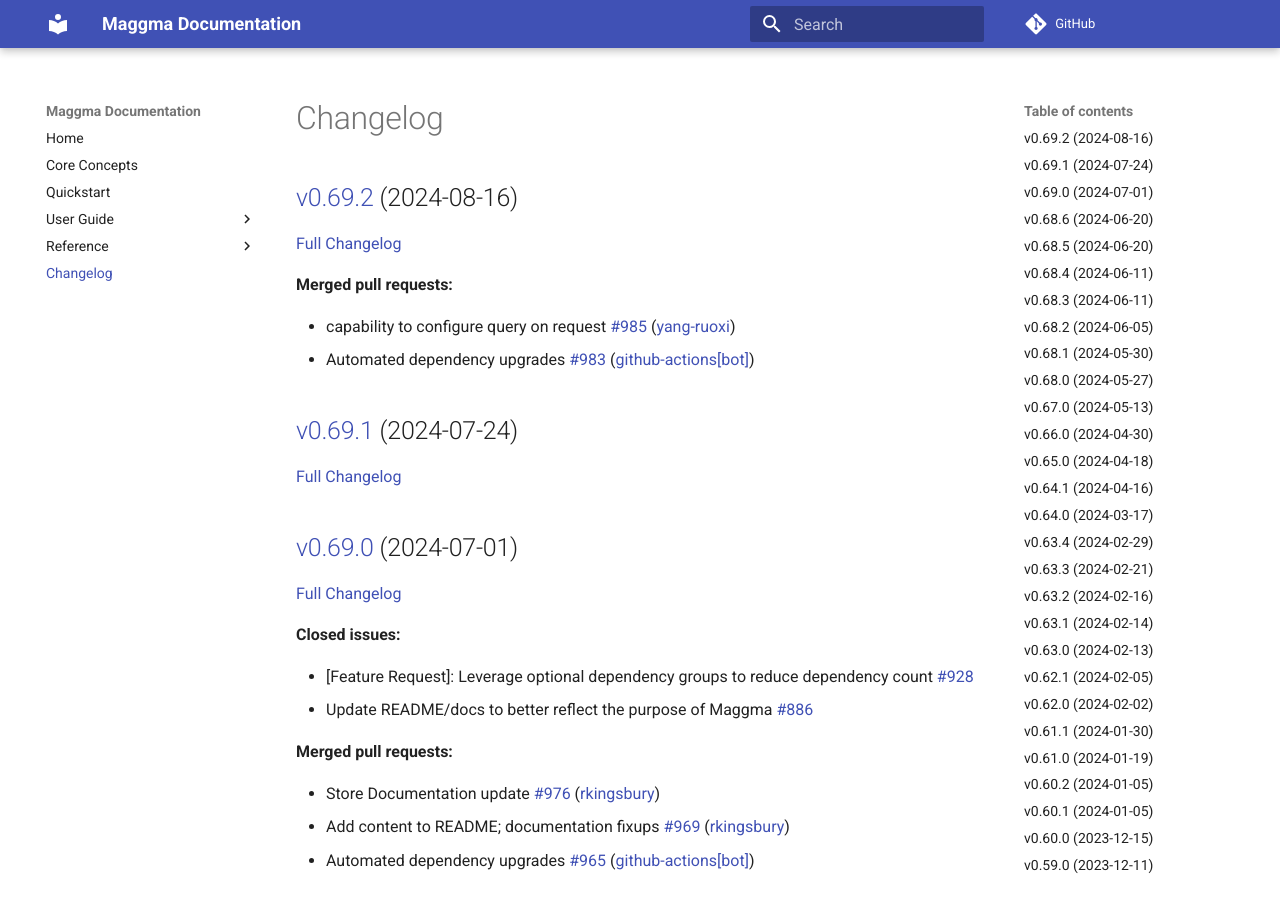
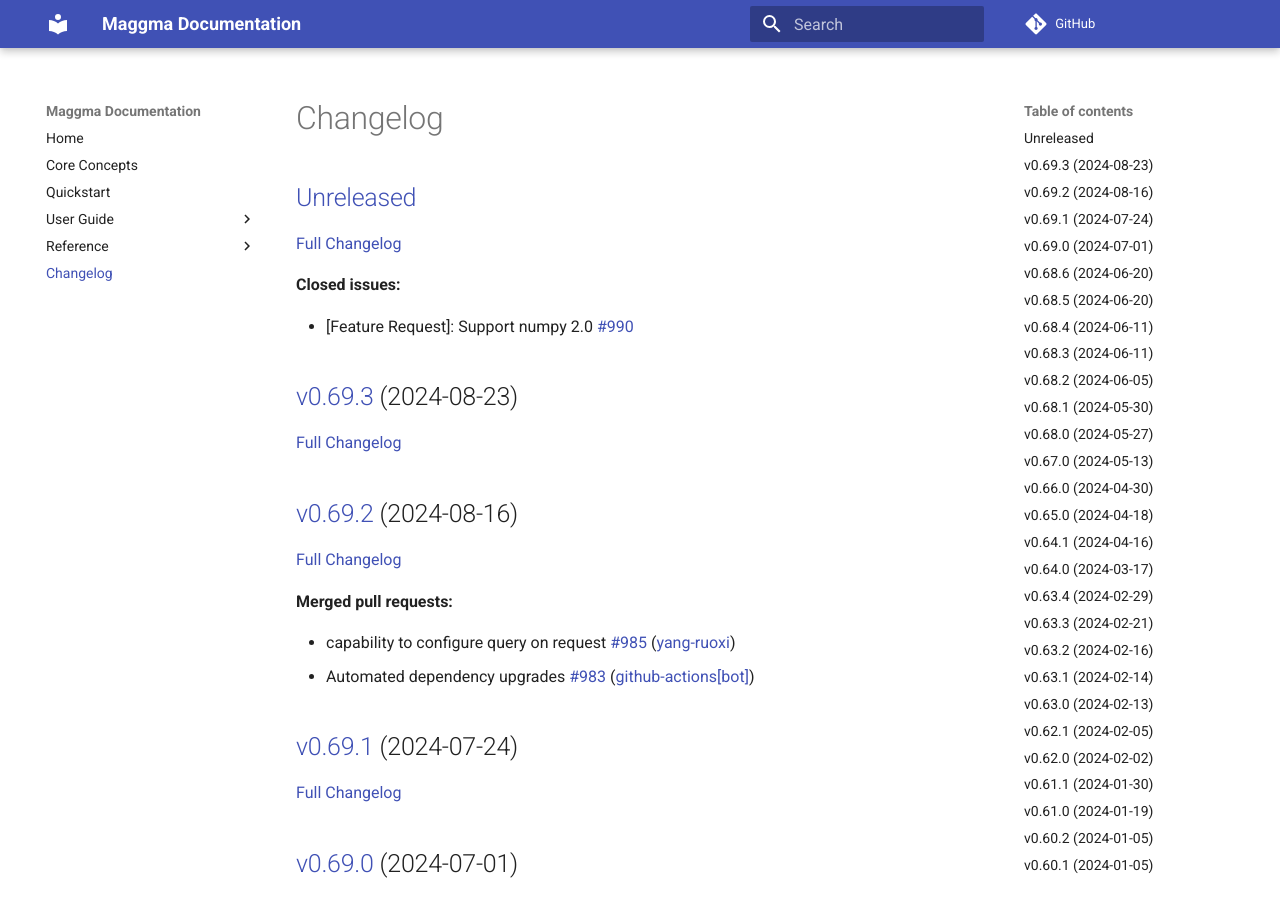
Before and after one commit to materialsproject/maggma, an MkDocs documentation site: the page built from docs/CHANGELOG.md, in a window 1280 px wide and 900 px high. Built offline with MkDocs 1.6.1 and Material for MkDocs 9.7.7, drawn with Linux system fonts in a browser that asks for light colours; comment, search, counter and statistics services are not loaded; some of the changed text lies outside the part shown.

Commit message:
Updated CHANGELOG.md

```diff
--- a/docs/CHANGELOG.md
+++ b/docs/CHANGELOG.md
@@ -1,4 +1,16 @@
 # Changelog
+
+## [Unreleased](https://github.com/materialsproject/maggma/tree/HEAD)
+
+[Full Changelog](https://github.com/materialsproject/maggma/compare/v0.69.3...HEAD)
+
+**Closed issues:**
+
+- \[Feature Request\]: Support numpy 2.0 [\#990](https://github.com/materialsproject/maggma/issues/990)
+
+## [v0.69.3](https://github.com/materialsproject/maggma/tree/v0.69.3) (2024-08-23)
+
+[Full Changelog](https://github.com/materialsproject/maggma/compare/v0.69.2...v0.69.3)
 
 ## [v0.69.2](https://github.com/materialsproject/maggma/tree/v0.69.2) (2024-08-16)
 
@@ -344,7 +356,7 @@
 
 ## [v0.57.0](https://github.com/materialsproject/maggma/tree/v0.57.0) (2023-09-26)
 
-[Full Changelog](https://github.com/materialsproject/maggma/compare/v0.55.0...v0.57.0)
+[Full Changelog](https://github.com/materialsproject/maggma/compare/v0.56.0...v0.57.0)
 
 **Merged pull requests:**
 
@@ -354,13 +366,13 @@
 - Automated dependency upgrades [\#860](https://github.com/materialsproject/maggma/pull/860) ([github-actions[bot]](https://github.com/apps/github-actions))
 - Update @arosen93 to @Andrew-S-Rosen [\#859](https://github.com/materialsproject/maggma/pull/859) ([Andrew-S-Rosen](https://github.com/Andrew-S-Rosen))
 
+## [v0.56.0](https://github.com/materialsproject/maggma/tree/v0.56.0) (2023-09-06)
+
+[Full Changelog](https://github.com/materialsproject/maggma/compare/v0.55.0...v0.56.0)
+
 ## [v0.55.0](https://github.com/materialsproject/maggma/tree/v0.55.0) (2023-09-06)
 
-[Full Changelog](https://github.com/materialsproject/maggma/compare/v0.56.0...v0.55.0)
-
-## [v0.56.0](https://github.com/materialsproject/maggma/tree/v0.56.0) (2023-09-06)
-
-[Full Changelog](https://github.com/materialsproject/maggma/compare/v0.54.0...v0.56.0)
+[Full Changelog](https://github.com/materialsproject/maggma/compare/v0.54.0...v0.55.0)
 
 **Closed issues:**
 
@@ -601,19 +613,19 @@
 
 ## [v0.51.4](https://github.com/materialsproject/maggma/tree/v0.51.4) (2023-06-02)
 
-[Full Changelog](https://github.com/materialsproject/maggma/compare/v0.51.3...v0.51.4)
+[Full Changelog](https://github.com/materialsproject/maggma/compare/v0.51.2...v0.51.4)
 
 **Merged pull requests:**
 
 - modify JSONStore file creation [\#792](https://github.com/materialsproject/maggma/pull/792) ([gpetretto](https://github.com/gpetretto))
 
+## [v0.51.2](https://github.com/materialsproject/maggma/tree/v0.51.2) (2023-05-29)
+
+[Full Changelog](https://github.com/materialsproject/maggma/compare/v0.51.3...v0.51.2)
+
 ## [v0.51.3](https://github.com/materialsproject/maggma/tree/v0.51.3) (2023-05-29)
 
-[Full Changelog](https://github.com/materialsproject/maggma/compare/v0.51.2...v0.51.3)
-
-## [v0.51.2](https://github.com/materialsproject/maggma/tree/v0.51.2) (2023-05-29)
-
-[Full Changelog](https://github.com/materialsproject/maggma/compare/v0.51.1...v0.51.2)
+[Full Changelog](https://github.com/materialsproject/maggma/compare/v0.51.1...v0.51.3)
 
 **Merged pull requests:**
 
@@ -750,19 +762,19 @@
 
 ## [v0.49.9](https://github.com/materialsproject/maggma/tree/v0.49.9) (2022-11-01)
 
-[Full Changelog](https://github.com/materialsproject/maggma/compare/v0.49.7...v0.49.9)
+[Full Changelog](https://github.com/materialsproject/maggma/compare/v0.49.8...v0.49.9)
 
 **Merged pull requests:**
 
 - Parse datetime with dateutil [\#741](https://github.com/materialsproject/maggma/pull/741) ([munrojm](https://github.com/munrojm))
 
+## [v0.49.8](https://github.com/materialsproject/maggma/tree/v0.49.8) (2022-10-25)
+
+[Full Changelog](https://github.com/materialsproject/maggma/compare/v0.49.7...v0.49.8)
+
 ## [v0.49.7](https://github.com/materialsproject/maggma/tree/v0.49.7) (2022-10-25)
 
-[Full Changelog](https://github.com/materialsproject/maggma/compare/v0.49.8...v0.49.7)
-
-## [v0.49.8](https://github.com/materialsproject/maggma/tree/v0.49.8) (2022-10-25)
-
-[Full Changelog](https://github.com/materialsproject/maggma/compare/v0.49.6...v0.49.8)
+[Full Changelog](https://github.com/materialsproject/maggma/compare/v0.49.6...v0.49.7)
 
 **Merged pull requests:**
 
@@ -971,19 +983,19 @@
 
 ## [v0.44.1](https://github.com/materialsproject/maggma/tree/v0.44.1) (2022-03-08)
 
-[Full Changelog](https://github.com/materialsproject/maggma/compare/v0.43.0...v0.44.1)
+[Full Changelog](https://github.com/materialsproject/maggma/compare/v0.44.0...v0.44.1)
 
 **Merged pull requests:**
 
 - added localhost test for MongoURIStore [\#595](https://github.com/materialsproject/maggma/pull/595) ([jmmshn](https://github.com/jmmshn))
 
+## [v0.44.0](https://github.com/materialsproject/maggma/tree/v0.44.0) (2022-03-07)
+
+[Full Changelog](https://github.com/materialsproject/maggma/compare/v0.43.0...v0.44.0)
+
 ## [v0.43.0](https://github.com/materialsproject/maggma/tree/v0.43.0) (2022-03-07)
 
-[Full Changelog](https://github.com/materialsproject/maggma/compare/v0.44.0...v0.43.0)
-
-## [v0.44.0](https://github.com/materialsproject/maggma/tree/v0.44.0) (2022-03-07)
-
-[Full Changelog](https://github.com/materialsproject/maggma/compare/v0.42.0...v0.44.0)
+[Full Changelog](https://github.com/materialsproject/maggma/compare/v0.42.0...v0.43.0)
 
 ## [v0.42.0](https://github.com/materialsproject/maggma/tree/v0.42.0) (2022-03-07)
 
@@ -1067,19 +1079,19 @@
 
 ## [v0.36.0](https://github.com/materialsproject/maggma/tree/v0.36.0) (2021-12-06)
 
-[Full Changelog](https://github.com/materialsproject/maggma/compare/v0.34.0...v0.36.0)
+[Full Changelog](https://github.com/materialsproject/maggma/compare/v0.35.0...v0.36.0)
 
 **Merged pull requests:**
 
 - Added on-disk MongoDB compatible MontyStore [\#514](https://github.com/materialsproject/maggma/pull/514) ([utf](https://github.com/utf))
 
+## [v0.35.0](https://github.com/materialsproject/maggma/tree/v0.35.0) (2021-12-01)
+
+[Full Changelog](https://github.com/materialsproject/maggma/compare/v0.34.0...v0.35.0)
+
 ## [v0.34.0](https://github.com/materialsproject/maggma/tree/v0.34.0) (2021-12-01)
 
-[Full Changelog](https://github.com/materialsproject/maggma/compare/v0.35.0...v0.34.0)
-
-## [v0.35.0](https://github.com/materialsproject/maggma/tree/v0.35.0) (2021-12-01)
-
-[Full Changelog](https://github.com/materialsproject/maggma/compare/v0.33.2...v0.35.0)
+[Full Changelog](https://github.com/materialsproject/maggma/compare/v0.33.2...v0.34.0)
 
 **Merged pull requests:**
 
```
